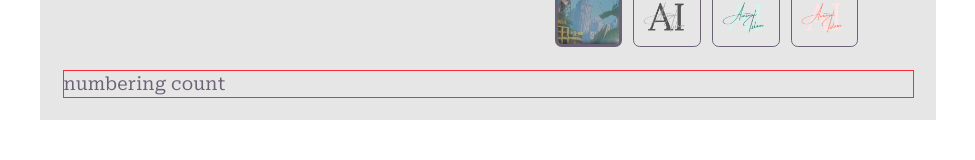
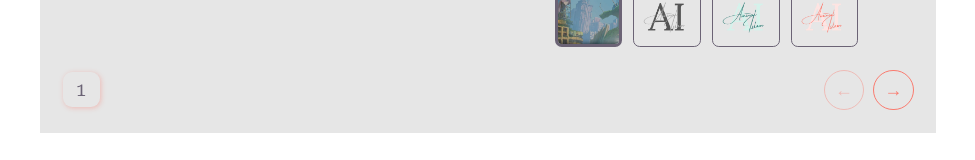
Before and after one commit to aminulaiba/portfolio, a React (Vite) app: page /projects in a window 1280 px wide. Shown: the part 447-607 px from the top of the page, without its empty margins (152-1127 px from the left). Built offline with nearby package versions, Linux system fonts and the light colour scheme; a web font is replaced by a local one.

Commit message:
next and previous project logic done with project number

```diff
--- a/src/components/Projects.jsx
+++ b/src/components/Projects.jsx
@@ -7,6 +7,7 @@ import { IoMdLink } from "react-icons/io";
 function Projects() {
   const [index, setIndex] = useState(0);
   const project = projects[index];
+  const projectsLenth = projects.length;
 
   const [selected, setSelected] = useState(project.media[0])
 
@@ -40,7 +41,7 @@ function Projects() {
             {selected.type === 'video'?(
               <video
               src={selected.src}
-              autoPlay
+              // autoPlay
               loop
               muted
               />
@@ -67,8 +68,15 @@ function Projects() {
 
       </div>
 
-        <div className='bor order-3'>
-          numbering count
+        <div className='order-3 flex justify-between items-center'>
+
+          <span className='shadow-[1px_1px_5px_rgb(var(--accent-shadow),0.4)] py-1 px-3 rounded-lg'>{index+1}</span>
+
+          <div className='flex gap-2'>
+            <button onClick={()=> setIndex(index-1)} disabled={index==0} className='w-9 h-9 border border-accent text-accent enabled:hover:border-accent enabled:hover:bg-accent enabled:hover:text-bg rounded-full transition-all duration-400 disabled:opacity-40'>←</button>
+
+            <button onClick={()=> setIndex(index+1)} disabled={index==projectsLenth-1} className='w-9 h-9 border border-accent text-accent enabled:hover:border-accent enabled:hover:bg-accent enabled:hover:text-bg rounded-full transition-all duration-400 disabled:opacity-40'>→</button>
+          </div>
         </div>
     </div>
   )
--- a/src/data/data.js
+++ b/src/data/data.js
@@ -109,6 +109,24 @@ export const projects = [
     ],
   },
   {
+    title: "E-commerce tesssttt Store",
+    techStacks: ["React", "Django", "MySQL"],
+    github: "...",
+    live: "",
+    description: "Online store with cart and payment integration andmalokjk ajdk ahd a dka f ",
+
+    media: [
+      {
+        type: "video",
+        src: "/videos/dmo-for-testing.mp4",
+        thumbnail: "/img/dmo-for-testing-thumb.jpg",
+      },
+      { type: "image", src: "/img/logo_light.png" },
+      { type: "image", src: "/img/logo_dark1.png" },
+      { type: "image", src: "/img/logo_dark2.png" },
+    ],
+  },
+  {
     title: "Portfolio Website",
     techStacks: ["React", "Tailwind", "Vite"],
     github: "",
```
